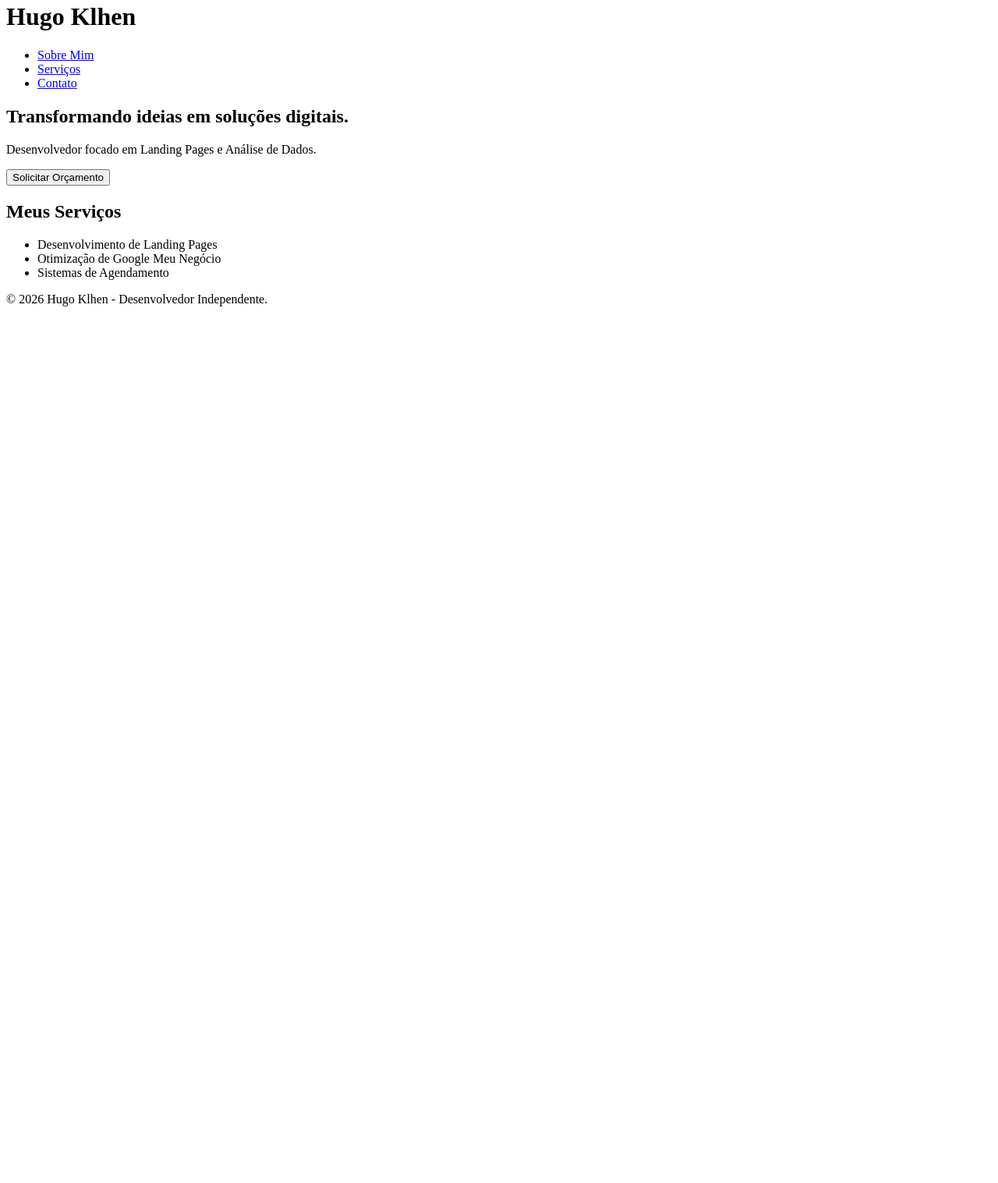
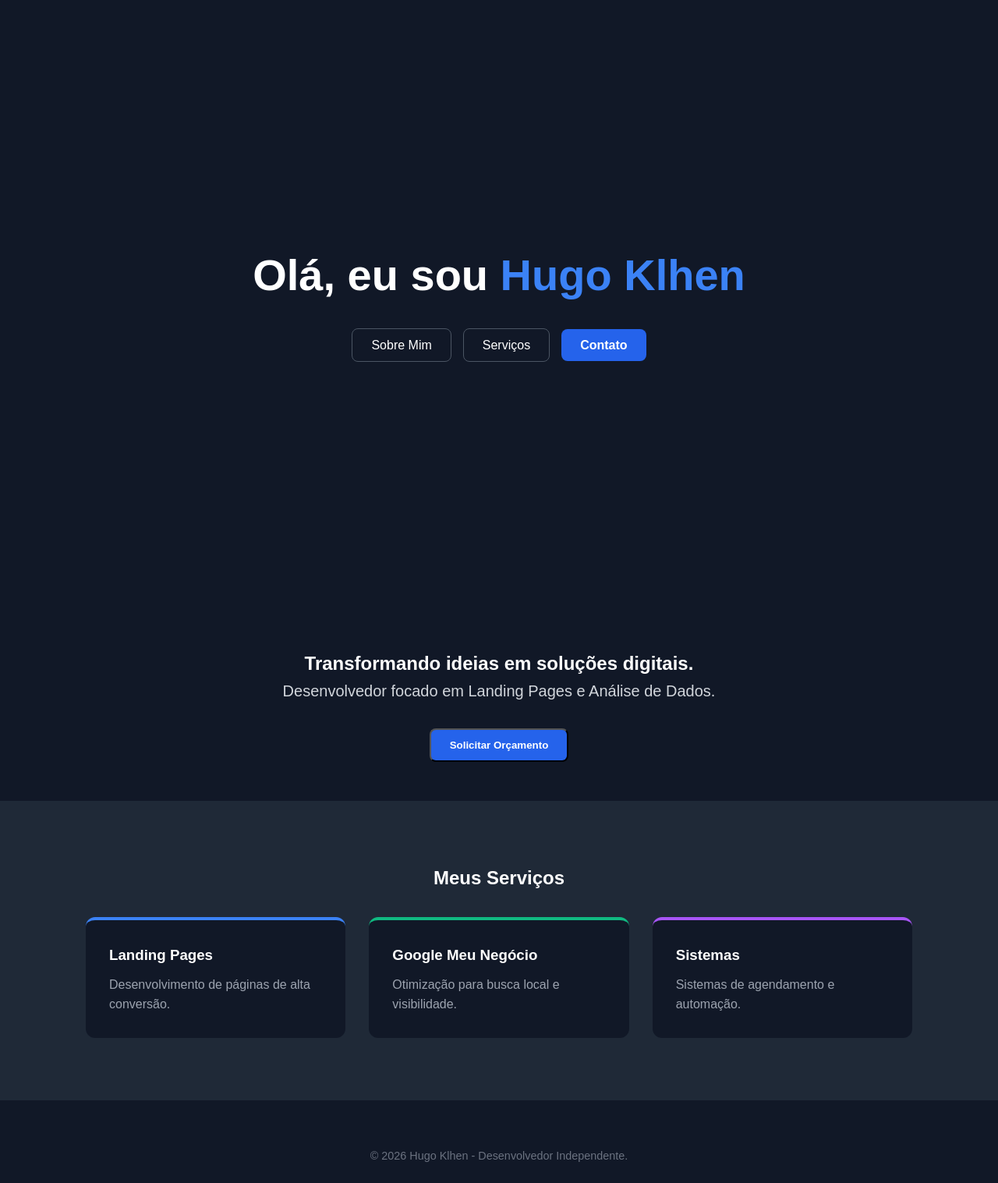
Before and after one commit to HugoKlhen/meu-portfolio, a plain HTML site: page index.html in a window 1280 px wide. Shown: the part 18-1535 px from the top of the page at 78% size. Before the commit the page ends 800 px from the top, so only its background shows below. Drawn offline with Linux system fonts and the light colour scheme.

Commit message:
style: aplicação de design manual com CSS Vanilla e Flexbox

```diff
--- a/index.html
+++ b/index.html
@@ -4,38 +4,58 @@
     <meta charset="UTF-8">
     <meta name="viewport" content="width=device-width, initial-scale=1.0">
     <title>Hugo Klhen | Desenvolvedor</title>
+    <link rel="stylesheet" href="style.css">
 </head>
 <body>
-    <header>
-        <h1>Hugo Klhen</h1>
+    <header class="hero">
+        <div class="container">
+            <h1>Olá, eu sou <span class="highlight">Hugo Klhen</span></h1>
             <nav>
-            <ul>
-                <li><a href="#sobre">Sobre Mim</a></li>
-                <li><a href="#servicos">Serviços</a></li>
-                <li><a href="#contato">Contato</a></li>
+                <ul class="cta-buttons" style="list-style: none; display: flex; gap: 15px; justify-content: center; padding: 0;">
+                    <li><a href="#sobre" class="btn-secondary" style="text-decoration: none;">Sobre Mim</a></li>
+                    <li><a href="#servicos" class="btn-secondary" style="text-decoration: none;">Serviços</a></li>
+                    <li><a href="#contato" class="btn-primary" style="text-decoration: none;">Contato</a></li>
                 </ul>
             </nav>
+        </div>
     </header>
 
     <main>
-        <section id="inicio">
+        <section id="inicio" class="hero" style="height: auto; padding: 50px 0;">
+            <div class="container">
                 <h2>Transformando ideias em soluções digitais.</h2>
                 <p>Desenvolvedor focado em Landing Pages e Análise de Dados.</p>
-            <button>Solicitar Orçamento</button>
+                <div class="cta-buttons">
+                    <button class="btn-primary">Solicitar Orçamento</button>
+                </div>
+            </div>
         </section>
 
-        <section id="servicos">
-            <h2>Meus Serviços</h2>
-            <ul>
-                <li>Desenvolvimento de Landing Pages</li>
-                <li>Otimização de Google Meu Negócio</li>
-                <li>Sistemas de Agendamento</li>
-            </ul>
+        <section id="servicos" class="services">
+            <div class="container">
+                <h2 style="text-align: center; margin-bottom: 30px;">Meus Serviços</h2>
+                <div class="grid">
+                    <div class="card blue">
+                        <h3>Landing Pages</h3>
+                        <p>Desenvolvimento de páginas de alta conversão.</p>
+                    </div>
+                    <div class="card green">
+                        <h3>Google Meu Negócio</h3>
+                        <p>Otimização para busca local e visibilidade.</p>
+                    </div>
+                    <div class="card purple">
+                        <h3>Sistemas</h3>
+                        <p>Sistemas de agendamento e automação.</p>
+                    </div>
+                </div>
+            </div>
         </section>
     </main>
 
     <footer>
+        <div class="container" style="text-align: center; padding: 20px 0;">
             <p>&copy; 2026 Hugo Klhen - Desenvolvedor Independente.</p>
+        </div>
     </footer>
 </body>
 </html>
--- /dev/null
+++ b/style.css
@@ -0,0 +1,110 @@
+/* Configurações Globais */
+* {
+    margin: 0;
+    padding: 0;
+    box-sizing: border-box;
+}
+
+body {
+    font-family: sans-serif;
+    background-color: #111827; /* Gray-900 */
+    color: white;
+    line-height: 1.6;
+}
+
+.container {
+    max-width: 1100px;
+    margin: 0 auto;
+    padding: 0 20px;
+}
+
+/* Header / Hero Section */
+.hero {
+    height: 100vh;
+    display: flex;
+    align-items: center;
+    justify-content: center;
+    text-align: center;
+}
+
+.highlight {
+    color: #3b82f6; /* Blue-500 */
+}
+
+.hero h1 {
+    font-size: 3.5rem;
+    margin-bottom: 1rem;
+}
+
+.hero p {
+    font-size: 1.25rem;
+    color: #d1d5db;
+    max-width: 700px;
+    margin: 0 auto;
+}
+
+/* Botões */
+.cta-buttons {
+    margin-top: 2rem;
+    display: flex;
+    gap: 15px;
+    justify-content: center;
+}
+
+.btn-primary {
+    background-color: #2563eb;
+    color: white;
+    padding: 12px 24px;
+    border-radius: 8px;
+    text-decoration: none;
+    font-weight: bold;
+    transition: 0.3s;
+}
+
+.btn-secondary {
+    border: 1px solid #4b5563;
+    color: white;
+    padding: 12px 24px;
+    border-radius: 8px;
+    text-decoration: none;
+    transition: 0.3s;
+}
+
+.btn-primary:hover { background-color: #1d4ed8; }
+.btn-secondary:hover { background-color: #1f2937; }
+
+/* Grid de Serviços */
+.services {
+    background-color: #1f2937; /* Gray-800 */
+    padding: 80px 0;
+}
+
+.grid {
+    display: flex;
+    gap: 30px;
+    flex-wrap: wrap;
+}
+
+.card {
+    flex: 1;
+    min-width: 250px;
+    background-color: #111827;
+    padding: 30px;
+    border-radius: 12px;
+    border-top: 4px solid;
+}
+
+.card.blue { border-color: #3b82f6; }
+.card.green { border-color: #10b981; }
+.card.purple { border-color: #a855f7; }
+
+.card h3 { margin-bottom: 10px; }
+.card p { color: #9ca3af; }
+
+/* Footer */
+footer {
+    padding: 40px 0;
+    text-align: center;
+    color: #6b7280;
+    font-size: 0.9rem;
+}
```
Lines whose indentation alone changed are shown as unchanged.
